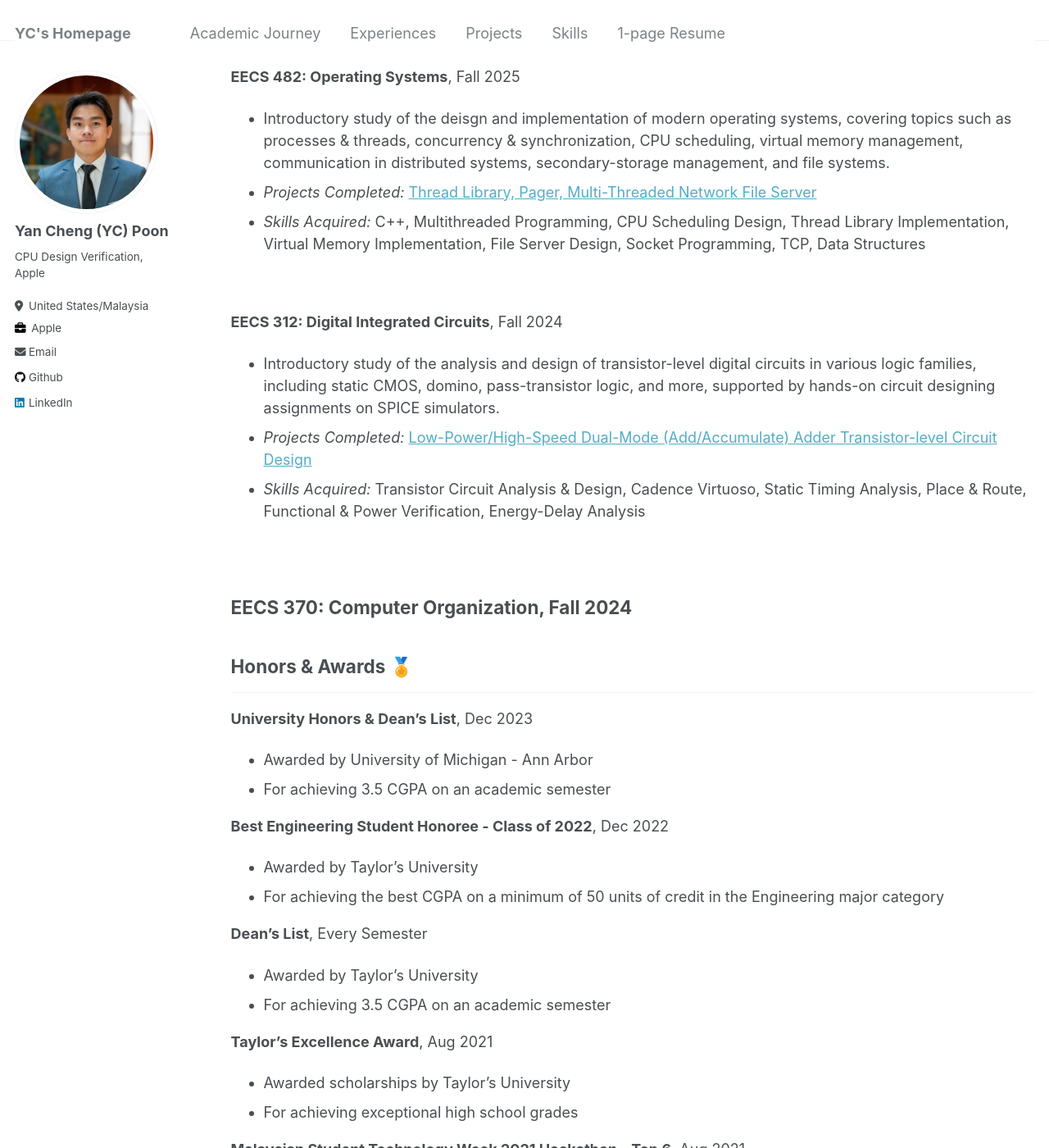
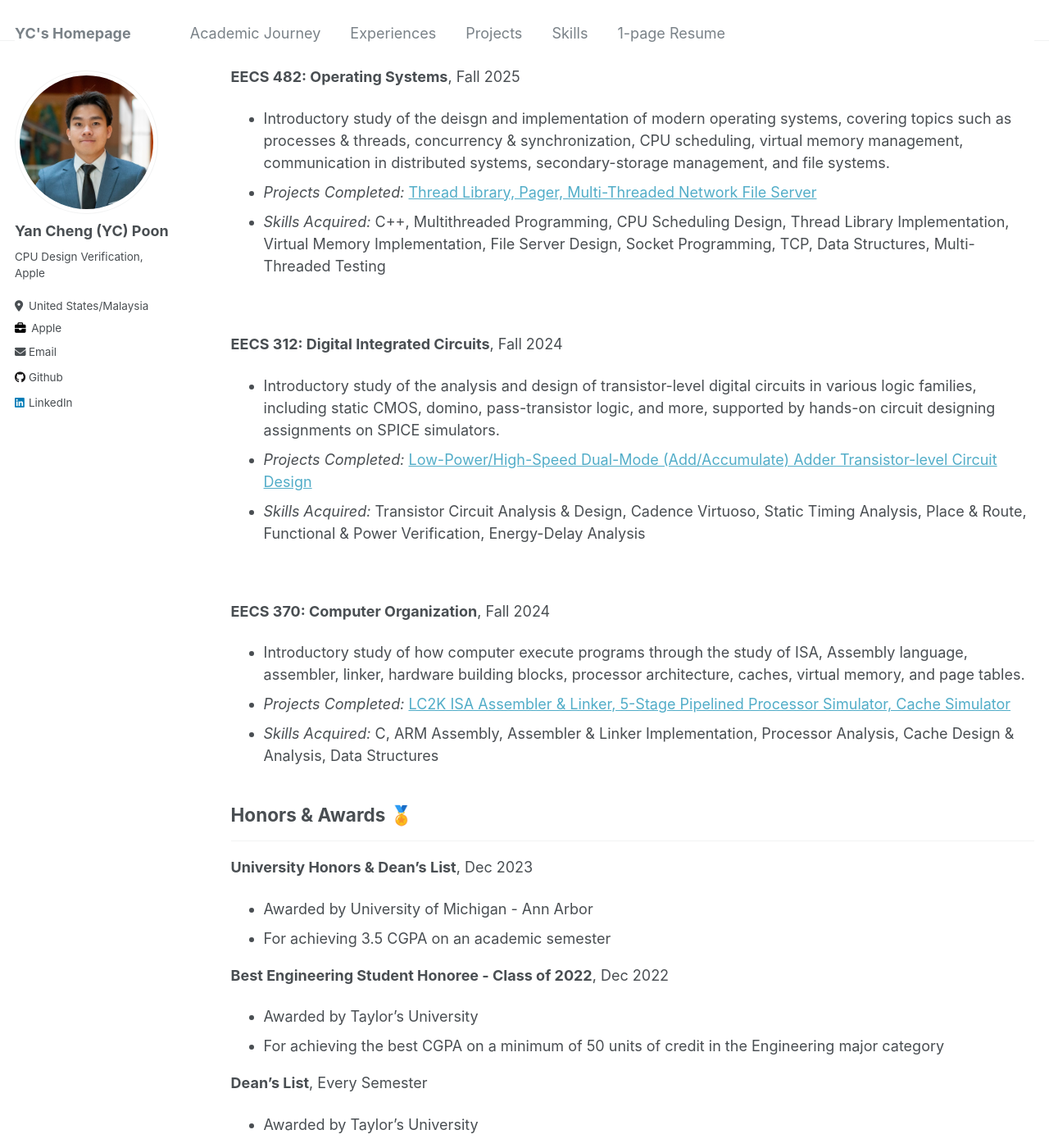
Before and after one commit to ycpoon/ycpoon.github.io, a Jekyll site: the page built from _pages/academicjourney.md, in a window 1280 px wide and 1400 px high, scrolled down 2066 px. Shown: the whole window at 82% size. Built offline with Jekyll 4.4.1, drawn with Linux system fonts in a browser that asks for light colours.

Commit message:
some prog3

```diff
--- a/_pages/academicjourney.md
+++ b/_pages/academicjourney.md
@@ -73,7 +73,7 @@ redirect_from:
 **EECS 482: Operating Systems**, Fall 2025
 - Introductory study of the deisgn and implementation of modern operating systems, covering topics such as processes & threads, concurrency & synchronization, CPU scheduling, virtual memory management, communication in distributed systems, secondary-storage management, and file systems.
 - *Projects Completed:* [Thread Library, Pager, Multi-Threaded Network File Server](/collegeprojects/#thread-library-pager-multi-threaded-network-file-server-eecs-482)
-- *Skills Acquired:* C++, Multithreaded Programming, CPU Scheduling Design, Thread Library Implementation, Virtual Memory Implementation, File Server Design, Socket Programming, TCP, Data Structures
+- *Skills Acquired:* C++, Multithreaded Programming, CPU Scheduling Design, Thread Library Implementation, Virtual Memory Implementation, File Server Design, Socket Programming, TCP, Data Structures, Multi-Threaded Testing
 
 &nbsp;
 &nbsp;
@@ -87,7 +87,9 @@ redirect_from:
 &nbsp;
 
 **EECS 370: Computer Organization**, Fall 2024
--
+- Introductory study of how computer execute programs through the study of ISA, Assembly language, assembler, linker, hardware building blocks, processor architecture, caches, virtual memory, and page tables.
+- *Projects Completed:* [LC2K ISA Assembler & Linker, 5-Stage Pipelined Processor Simulator, Cache Simulator](/collegeprojects/#lc2k-isa-assembler--linker-5-stage-pipelined-processor-simulator-cache-simulator-eecs-370)
+- *Skills Acquired:* C, ARM Assembly, Assembler & Linker Implementation, Processor Analysis, Cache Design & Analysis, Data Structures
 
 ## Honors & Awards 🏅
 
```
